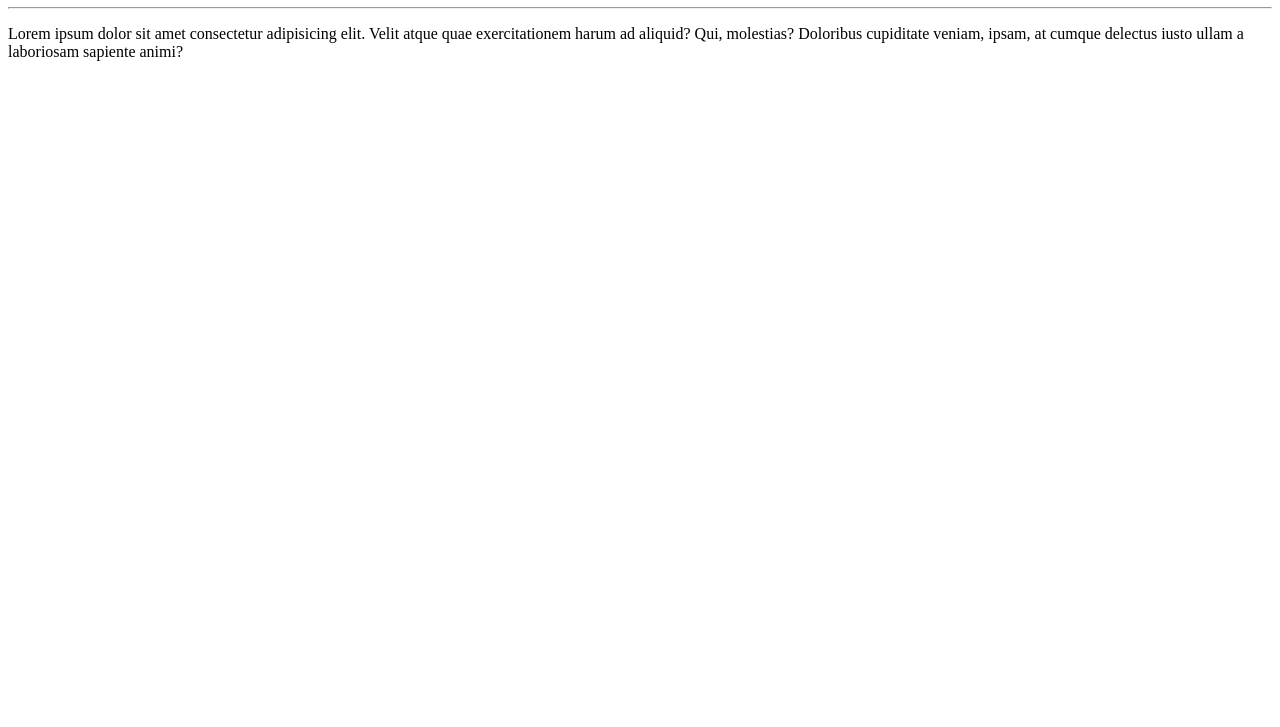
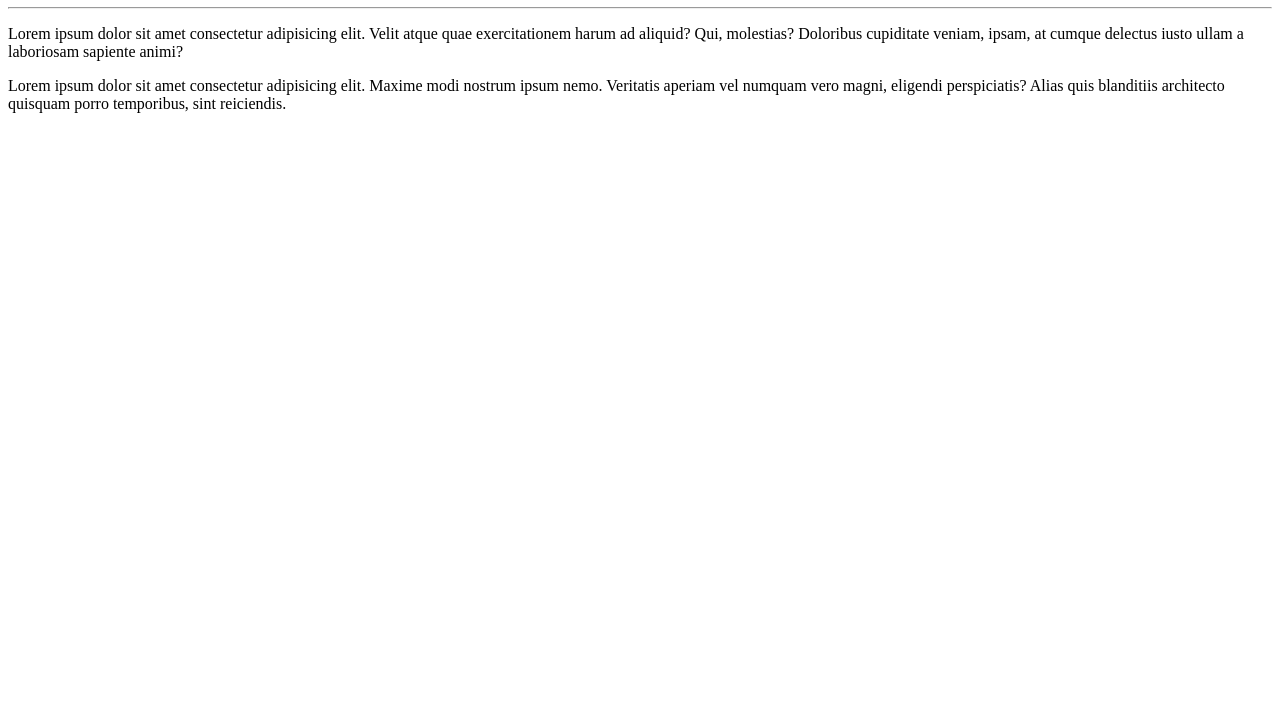
Before and after one commit to marcosdonizete/Primeiro-Repositorio, a plain HTML site: page site-exemplo/index.html in a window 1280 px wide. Shown: the part 73-800 px from the top of the page. Drawn offline with Linux system fonts and the light colour scheme.

Commit message:
Teclas de Atalho e novo parágrafo
Inclusão de teclas de atalho e novo parágrafo no index.html

```diff
--- a/site-exemplo/index.html
+++ b/site-exemplo/index.html
@@ -9,6 +9,9 @@
     <h1>Teste</h1>
     <hr>
     <p>Lorem ipsum dolor sit amet consectetur adipisicing elit. Velit atque quae exercitationem harum ad aliquid? Qui, molestias? Doloribus cupiditate veniam, ipsam, at cumque delectus iusto ullam a laboriosam sapiente animi?</p>
+    <p>Lorem ipsum dolor sit amet consectetur adipisicing elit. Maxime modi nostrum ipsum nemo. Veritatis aperiam vel numquam vero magni, eligendi perspiciatis? Alias quis blanditiis architecto quisquam porro temporibus, sint reiciendis.
+
+    </p>
 
 </body>
 </html>
```
Also changed, not shown: 1 other file.
